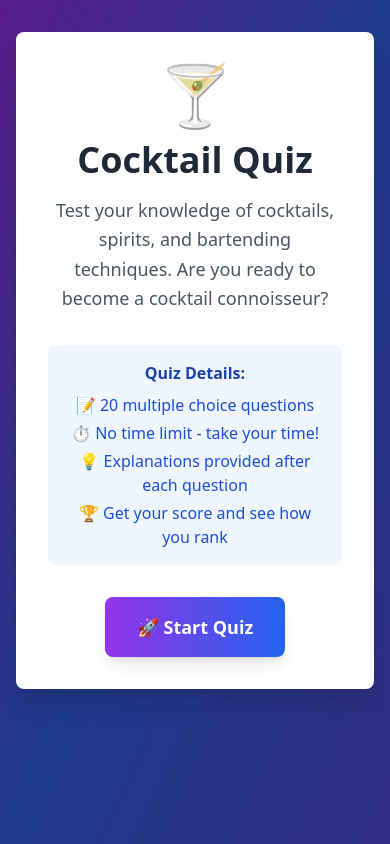
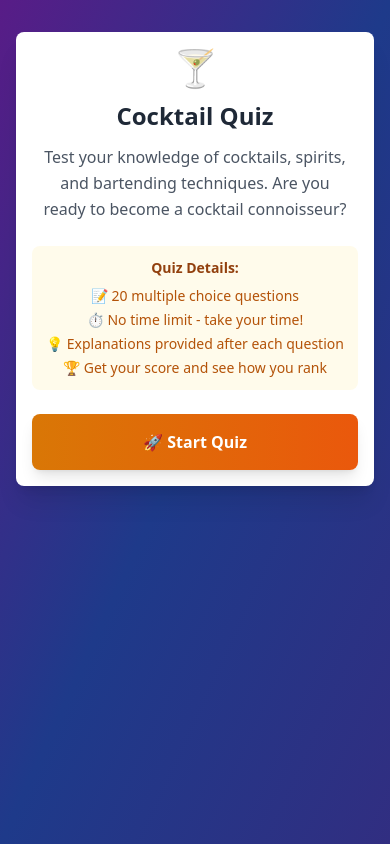
Before and after one commit to HelderBalbino/cocktail-quiz, a React (Vite) app: page / in a window 390 px wide. Built offline with nearby package versions, Linux system fonts and the light colour scheme.

Commit message:
Refactor StartScreen component for improved layout and styling consistency

```diff
--- a/src/components/StartScreen.tsx
+++ b/src/components/StartScreen.tsx
@@ -10,24 +10,26 @@ const StartScreen: React.FC<StartScreenProps> = ({
 	totalQuestions,
 }) => {
 	return (
-		<div className='bg-white rounded-lg shadow-xl p-8 max-w-2xl mx-auto text-center'>
-			<div className='mb-8'>
-				<div className='text-6xl mb-4'>🍸</div>
-				<h1 className='text-4xl font-bold text-gray-800 mb-4'>
+		<div className='bg-white rounded-lg shadow-xl p-4 sm:p-6 lg:p-8 max-w-2xl mx-auto text-center'>
+			<div className='mb-6 sm:mb-8'>
+				<div className='text-4xl sm:text-5xl lg:text-6xl mb-3 sm:mb-4'>
+					🍸
+				</div>
+				<h1 className='text-2xl sm:text-3xl lg:text-4xl font-bold text-gray-800 mb-3 sm:mb-4'>
 					Cocktail Quiz
 				</h1>
-				<p className='text-gray-600 text-lg leading-relaxed'>
+				<p className='text-gray-600 text-base sm:text-lg leading-relaxed px-2'>
 					Test your knowledge of cocktails, spirits, and bartending
 					techniques. Are you ready to become a cocktail connoisseur?
 				</p>
 			</div>
 
-			<div className='mb-8 space-y-4'>
-				<div className='bg-blue-50 p-4 rounded-lg'>
-					<h3 className='font-semibold text-blue-800 mb-2'>
+			<div className='mb-6 sm:mb-8 space-y-4'>
+				<div className='bg-amber-50 p-3 sm:p-4 rounded-lg'>
+					<h3 className='font-semibold text-amber-800 mb-2 text-sm sm:text-base'>
 						Quiz Details:
 					</h3>
-					<ul className='text-blue-700 space-y-1'>
+					<ul className='text-amber-700 space-y-1 text-sm sm:text-base'>
 						<li>📝 {totalQuestions} multiple choice questions</li>
 						<li>⏱️ No time limit - take your time!</li>
 						<li>💡 Explanations provided after each question</li>
@@ -38,7 +40,7 @@ const StartScreen: React.FC<StartScreenProps> = ({
 
 			<button
 				onClick={onStart}
-				className='bg-gradient-to-r from-purple-600 to-blue-600 text-white font-semibold py-4 px-8 rounded-lg text-lg hover:from-purple-700 hover:to-blue-700 transition-all duration-200 transform hover:scale-105 shadow-lg'
+				className='bg-gradient-to-r from-amber-600 to-orange-600 text-white font-semibold py-4 px-6 sm:px-8 rounded-lg text-base sm:text-lg hover:from-amber-700 hover:to-orange-700 transition-all duration-200 transform hover:scale-105 shadow-lg w-full sm:w-auto min-h-[48px] touch-manipulation'
 			>
 				🚀 Start Quiz
 			</button>
```
